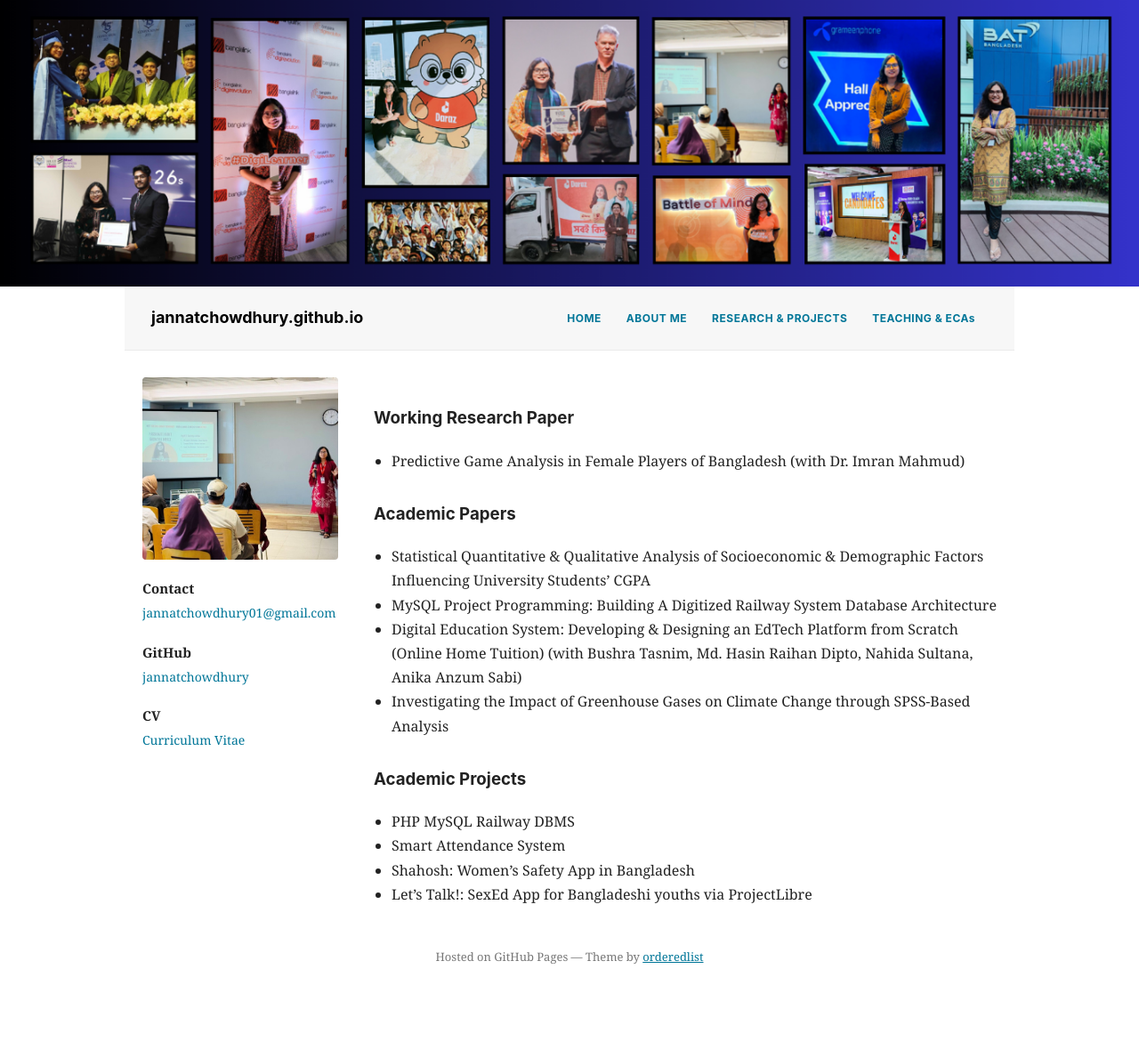
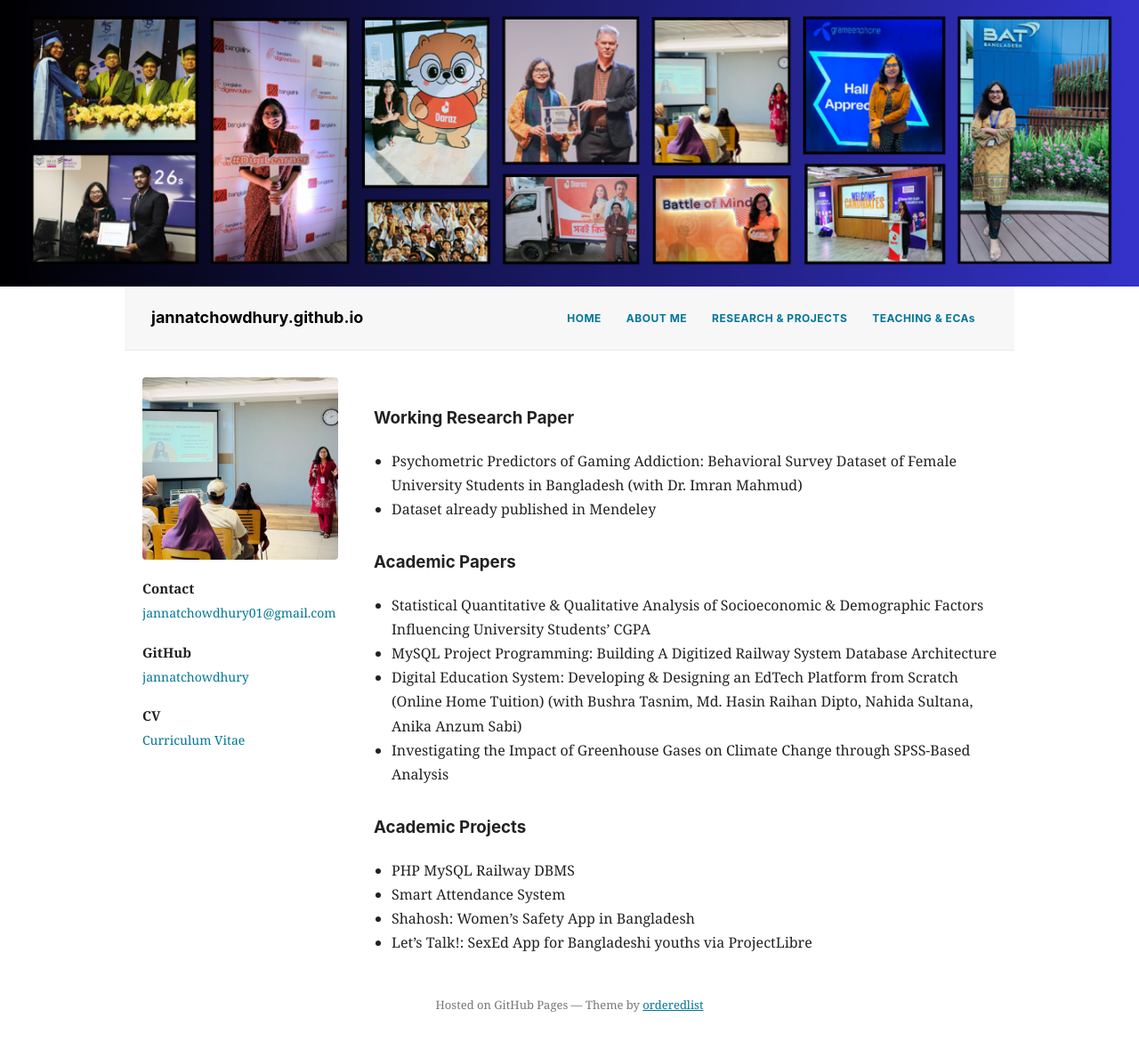
Before and after one commit to jannatchowdhury/jannatchowdhury.github.io, a Jekyll site: the page built from research.md, in a window 1280 px wide. Shown: the whole page at 89% size. Built offline with Jekyll 4.4.1, drawn with Linux system fonts in a browser that asks for light colours; our own code applies the rules of GitHub Pages for plain Markdown files; before the commit the page ends 1126 px from its top, so only the background shows below that.

Commit message:
Update research.md

```diff
--- a/research.md
+++ b/research.md
@@ -1,5 +1,6 @@
 ### Working Research Paper
-* Predictive Game Analysis in Female Players of Bangladesh (with Dr. Imran Mahmud)
+* Psychometric Predictors of Gaming Addiction: Behavioral Survey Dataset of Female University Students in Bangladesh (with Dr. Imran Mahmud)
+* Dataset already published in Mendeley
 
 ### Academic Papers
 * Statistical Quantitative & Qualitative Analysis of Socioeconomic & Demographic Factors Influencing University Students' CGPA
```
